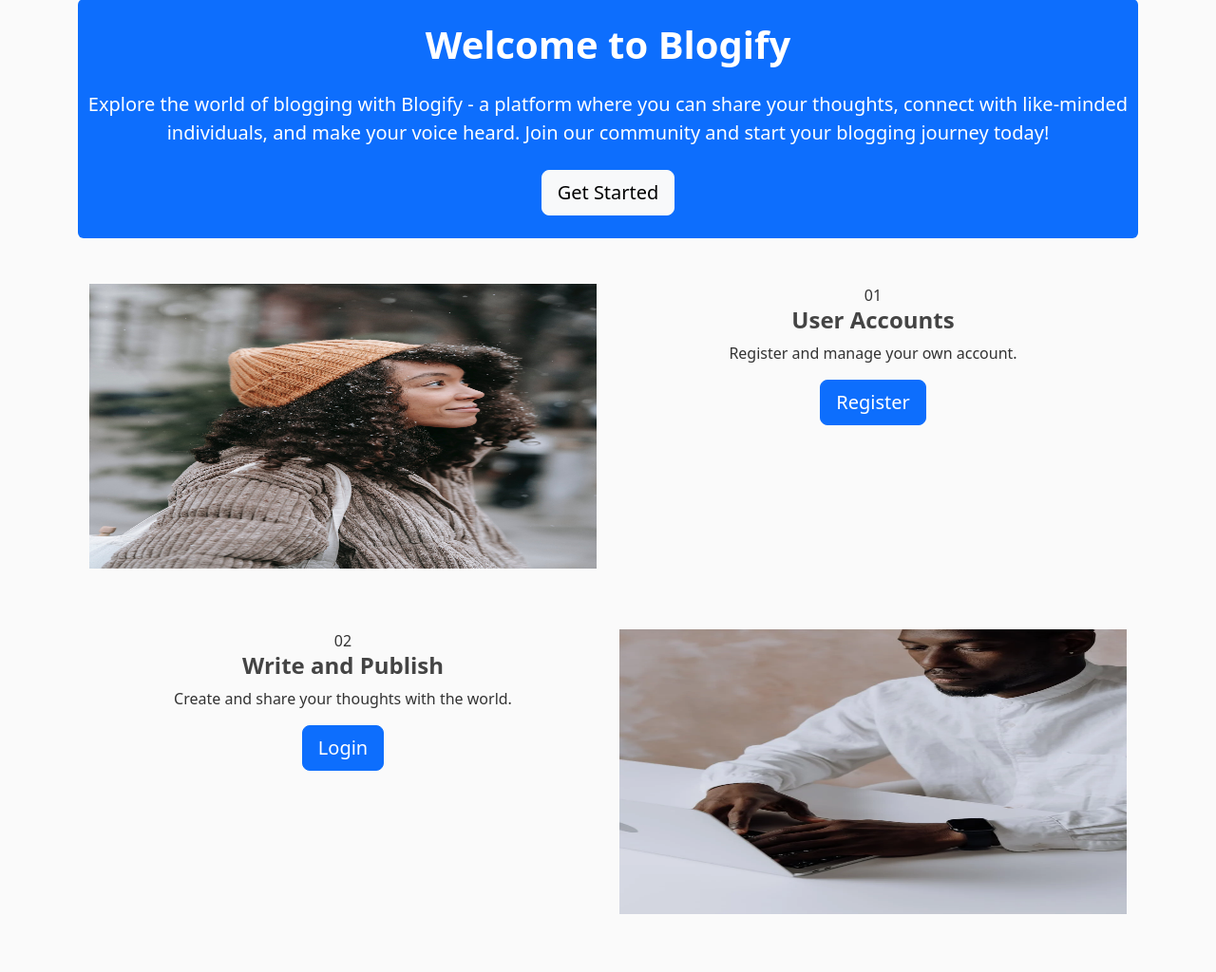
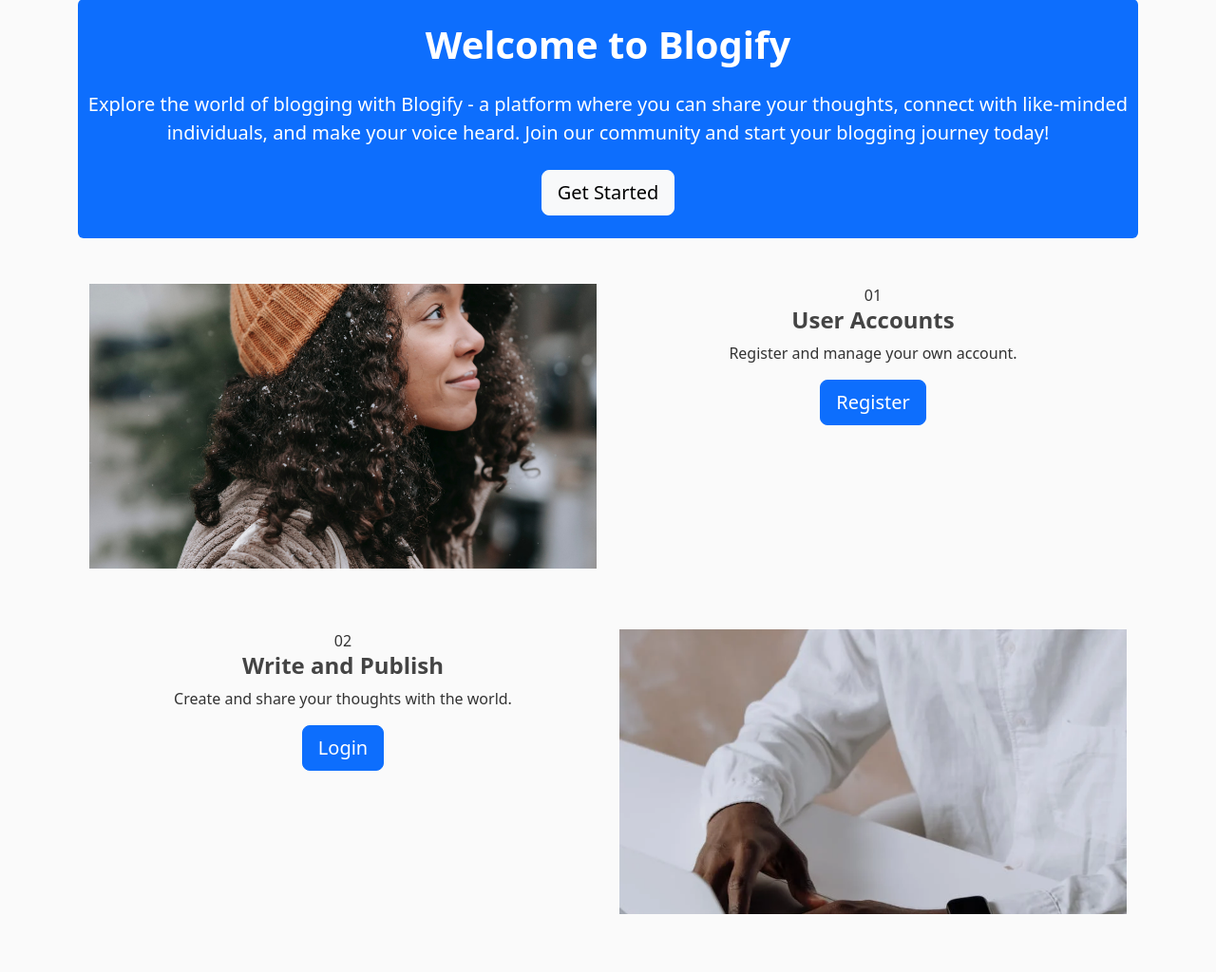
Before and after one commit to emmy3000/Blogify, a Flask app: page / in a window 1280 px wide. Shown: the part 81-1105 px from the top of the page at 95% size. Run offline with Flask 3, Linux system fonts and the light colour scheme; parts of the project's set-up code (start-up, migrations or seed data) failed here and were passed over; some libraries are stand-ins or nearby versions.

Commit message:
Refactor main section of the HTML landing page template

```diff
--- a/blogify_app/templates/landing_page.html
+++ b/blogify_app/templates/landing_page.html
@@ -81,7 +81,7 @@
                     <div class="row mb-4">
                         <div class="col-md-6 mb-4">
                             <img src="{{ url_for('static', filename='img/user_accounts_image.jpg') }}" alt="User Accounts"
-                                 class="key-feature-image img-fluid mb-3 feature-image" style="height: 300px; width: 100%;">
+                                 class="key-feature-image img-fluid mb-3 feature-image" style="height: 300px; width: 100%; object-fit: cover;">
                         </div>
                         <div class="col-md-6">
                             <div class="steps__content-width">
@@ -97,7 +97,7 @@
                     <div class="row mb-4">
                         <div class="col-md-6 order-md-1 mb-4">
                             <img src="{{ url_for('static', filename='img/write_publish_image.jpg') }}" alt="Write and Publish"
-                                 class="key-feature-image img-fluid mb-3 feature-image" style="height: 300px; width: 100%;">
+                                 class="key-feature-image img-fluid mb-3 feature-image" style="height: 300px; width: 100%; object-fit: cover;">
                         </div>
                         <div class="col-md-6">
                             <div class="steps__content-width">
@@ -113,7 +113,7 @@
                     <div class="row mb-4">
                         <div class="col-md-6 mb-4">
                             <img src="{{ url_for('static', filename='img/engage_community_image.jpg') }}" alt="Engage with Community"
-                                 class="key-feature-image img-fluid mb-3 feature-image" style="height: 300px; width: 100%;">
+                                 class="key-feature-image img-fluid mb-3 feature-image" style="height: 300px; width: 100%; object-fit: cover;">
                         </div>
                         <div class="col-md-6">
                             <div class="steps__content-width">
```
